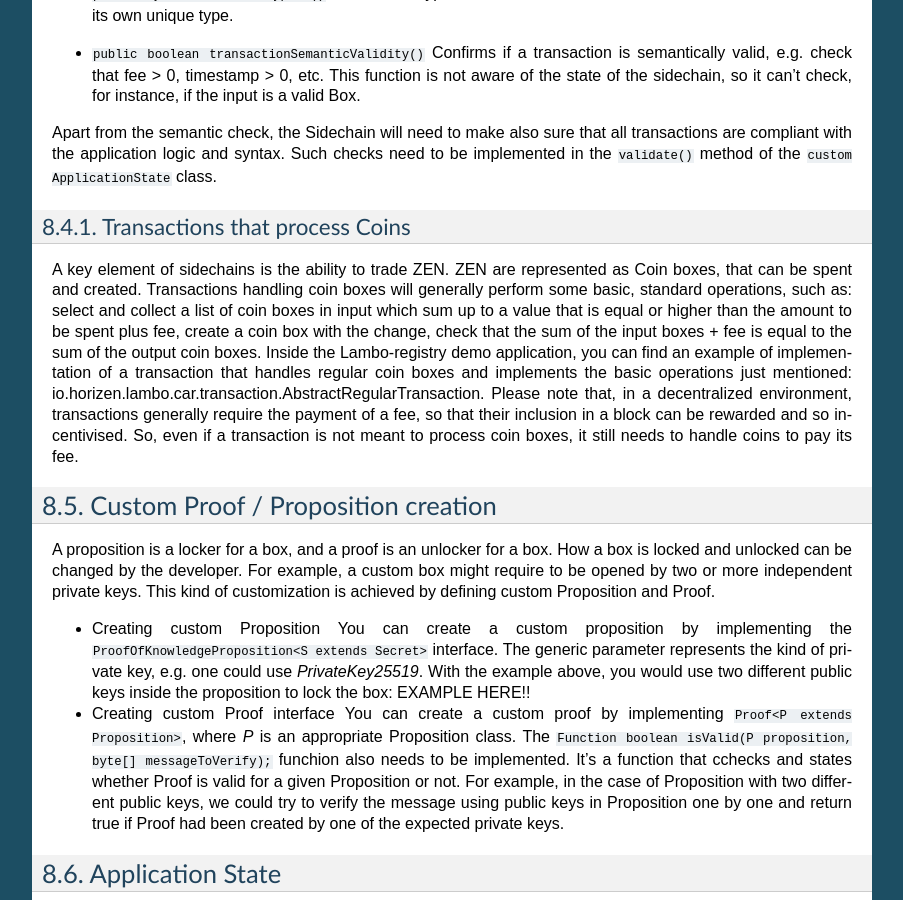
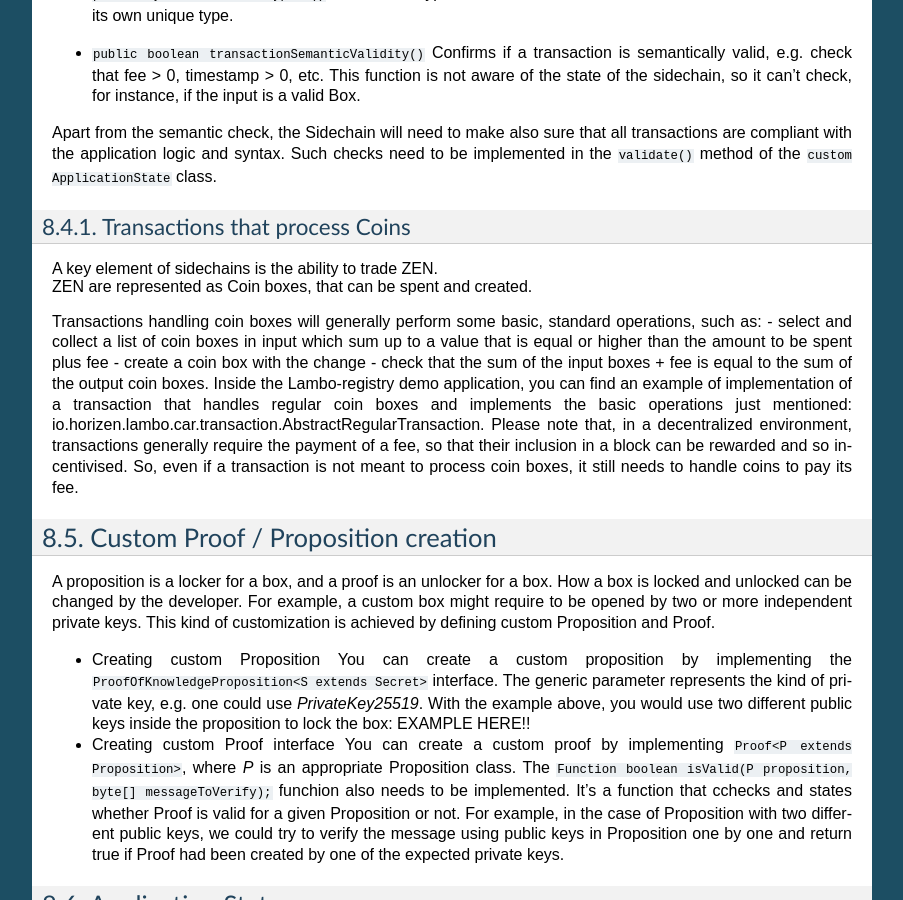
Before and after one commit to HorizenOfficial/developer-horizen-global, a Sphinx documentation site: the page built from docs/introduction/Sidechain-SDK-extension.rst, in a window 1280 px wide and 900 px high, scrolled down 2267 px. Shown: the whole window, without its empty margins (198-1101 px from the left). Built offline with Sphinx 7.4.7, drawn with Linux system fonts in a browser that asks for light colours.

```diff
--- a/docs/introduction/Sidechain-SDK-extension.rst
+++ b/docs/introduction/Sidechain-SDK-extension.rst
@@ -116,9 +116,12 @@ Apart from the semantic check, the Sidechain will need to make also sure that al
 Transactions that process Coins
 -------------------------------
 
-A key element of sidechains is the ability to trade ZEN.
-ZEN are represented as Coin boxes, that can be spent and created.
-Transactions handling coin boxes will generally perform some basic, standard operations, such as: select and collect a list of coin boxes in input which sum up to a value that is equal or higher than the amount to be spent plus fee, create a coin box with the change, check that the sum of the input boxes + fee is equal to the sum of the output coin boxes.
+| A key element of sidechains is the ability to trade ZEN.
+| ZEN are represented as Coin boxes, that can be spent and created.
+Transactions handling coin boxes will generally perform some basic, standard operations, such as:
+- select and collect a list of coin boxes in input which sum up to a value that is equal or higher than the amount to be spent plus fee
+- create a coin box with the change
+- check that the sum of the input boxes + fee is equal to the sum of the output coin boxes.
 Inside the Lambo-registry demo application,  you can find an example of implementation of a transaction that handles regular coin boxes and implements the basic operations just mentioned: io.horizen.lambo.car.transaction.AbstractRegularTransaction.
 Please note that, in a decentralized environment, transactions generally require the payment of a fee, so that their inclusion in a block can be rewarded and so incentivised. So, even if a transaction is not meant to process coin boxes, it still needs to handle coins to pay its fee.
 
```
